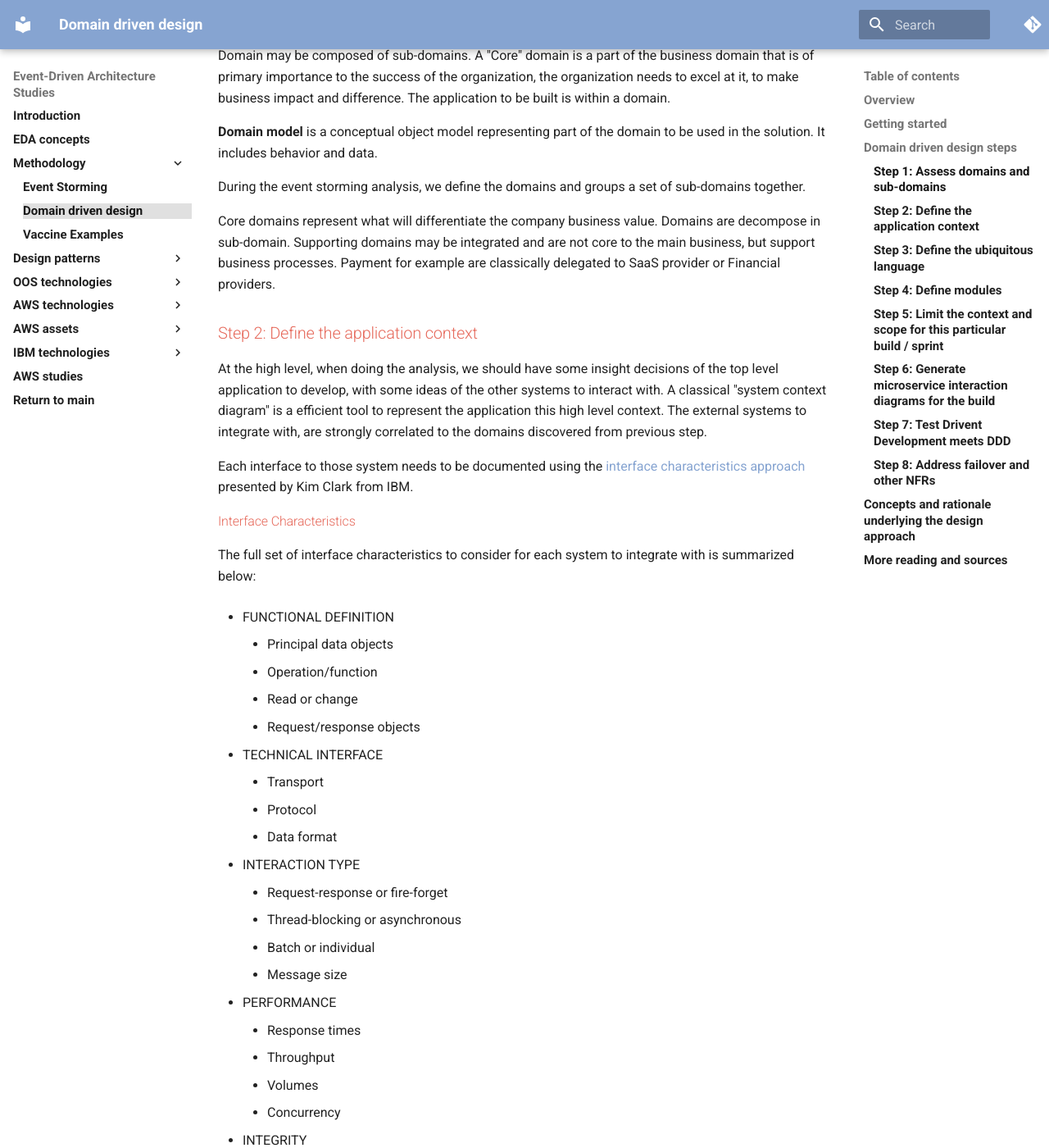
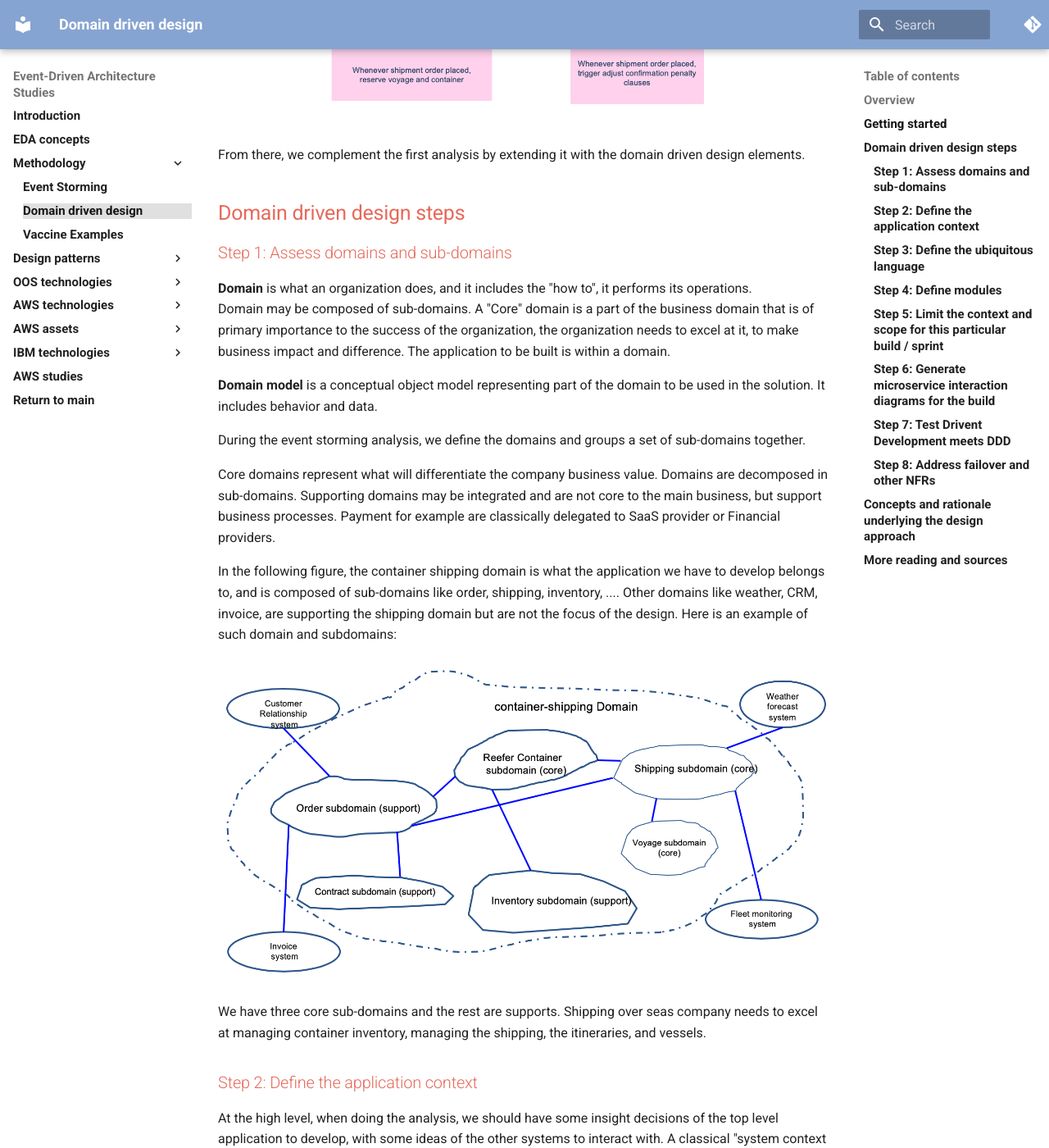
Before and after one commit to jbcodeforce/eda-studies, an MkDocs documentation site: the page built from docs/ddd/index.md, in a window 1280 px wide and 1400 px high, scrolled down 1657 px. Shown: the whole window at 82% size. Built offline with MkDocs 1.6.1 and Material for MkDocs 9.7.7, drawn with Linux system fonts in a browser that asks for light colours; comment, search, counter and statistics services are not loaded; some of the changed text lies outside the part shown.

Commit message:
work on ddd

```diff
--- a/docs/ddd/index.md
+++ b/docs/ddd/index.md
@@ -35,6 +35,8 @@
 * Business Policies.
 * Event prediction and probability flows.
 
+![Event Storming Order](./images/event-storming-order.png)
+
 From there, we complement the first analysis by extending it with the domain driven design elements.
 
 ## Domain driven design steps
@@ -48,7 +50,15 @@
 
 During the event storming analysis, we define the domains and groups a set of sub-domains together.
 
-Core domains represent what will differentiate the company business value. Domains are decompose in sub-domain. Supporting domains may be integrated and are not core to the main business, but support business processes. Payment for example are classically delegated to SaaS provider or Financial providers.
+Core domains represent what will differentiate the company business value. Domains are decomposed in sub-domains. Supporting domains may be integrated and are not core to the main business, but support business processes. Payment for example are classically delegated to SaaS provider or Financial providers.
+
+In the following figure, the container shipping domain is what the application we have to develop belongs to,
+and is composed of sub-domains like order, shipping, inventory, .... Other domains like weather, CRM, invoice,
+are supporting the shipping domain but are not the focus of the design. Here is an example of such domain and subdomains:
+
+![DDD Subdomains](./images/domain-subdomains.png)
+
+We have three core sub-domains and the rest are supports. Shipping over seas company needs to excel at managing container inventory, managing the shipping, the itineraries, and vessels.
 
 ### Step 2: Define the application context
 
@@ -130,8 +140,11 @@
 
 **Value Objects** represent things in the domain but without identity, and they are frequently transient, created for an operation and then discarded.
 
-Some time, in a certain context, a value object could become an entity. As an example, an Order will be a value object in the
-context of a Fullfilment domain, while a core entity in order management domain.
+Some time, in a certain context, a value object could become an entity. As an example, an Order will be a value object in the context of a Fullfilment domain, while a core entity in order management domain.
+
+Below is an example of entities (Customer and Shipping Order) and value objects (delivery history and delivery specification):
+
+![4](./images/ent-vo.png)
 
 #### Aggregate boundaries
 
@@ -151,9 +164,7 @@
 that particular context. When we define a bounded context, we define who uses it, how they use it, where it applies within
  a larger application context, and what it consists of, in terms of things like OpenAPI documentation and code repositories.
 
-Within a business context every use of a given domain terms, phrases, or sentences, **the Ubiquitous Language**, inside
- the boundary has a specific contextual meaning. So *order context* is a bounded context and groups order, ordered product type,
- pickup and shipping addresses, delivery specifications, delivery history....
+Within a business context every use of a given domain terms, phrases, or sentences, **the Ubiquitous Language**, inside the boundary has a specific contextual meaning. So *order context* is a bounded context and groups order, ordered product type, pickup and shipping addresses, delivery specifications, delivery history....
 
 #### Context maps
 
@@ -176,6 +187,10 @@
 Avoid this solution when integrating sub-domains.
 
 The context map illustrates the integration between bounded contexts. It is the first high level design of the system components and the models they implement.
+
+The diagram below represents a simple view of e-commerce domain with the sub domains and bounded contexts
+
+![](./images/context-map.png)
 
 #### Business operation API
 
@@ -334,3 +349,4 @@
 
 * [Eric Evans' book](https://www.amazon.com/Domain-Driven-Design-Tackling-Complexity-Software/dp/0321125215/ref=asc_df_0321125215)
 * [Scott Millet and Nick Tune's book: "Patterns, Principles, and Practices of Domain-Driven Design"](https://www.amazon.com/Patterns-Principles-Practices-Domain-Driven-Design/dp/1118714709/ref=sr_1_3)
+* [Kyle Brown's article: Apply Domain-Driven Design to microservices architecture](https://www.ibm.com/garage/method/practices/code/domain-driven-design/)
--- a/mkdocs.yml
+++ b/mkdocs.yml
@@ -17,6 +17,7 @@
     - Reactive: patterns/reactive/index.md
     - Flow architecture: patterns/flow-architectures.md
     - Dead letter queue: patterns/dlq/index.md
+    # - Governance: patterns/governance/index.md
   - OOS technologies:
     - Kafka: techno/kafka/index.md
     - Kafka Consumer: techno/kafka/consumer.md
```
Also changed, not shown: docs/patterns/governance/index.md (added, +92 -0 lines), docs/patterns/index.md (+1 -1 lines), docs/ddd/images/context-map.png (added), docs/ddd/images/domain-subdomains.png (added), docs/ddd/images/ent-vo.png (added), docs/ddd/images/event-storming-order.png (added), docs/patterns/diagrams/p2p-mq-jms.drawio.png (added).
